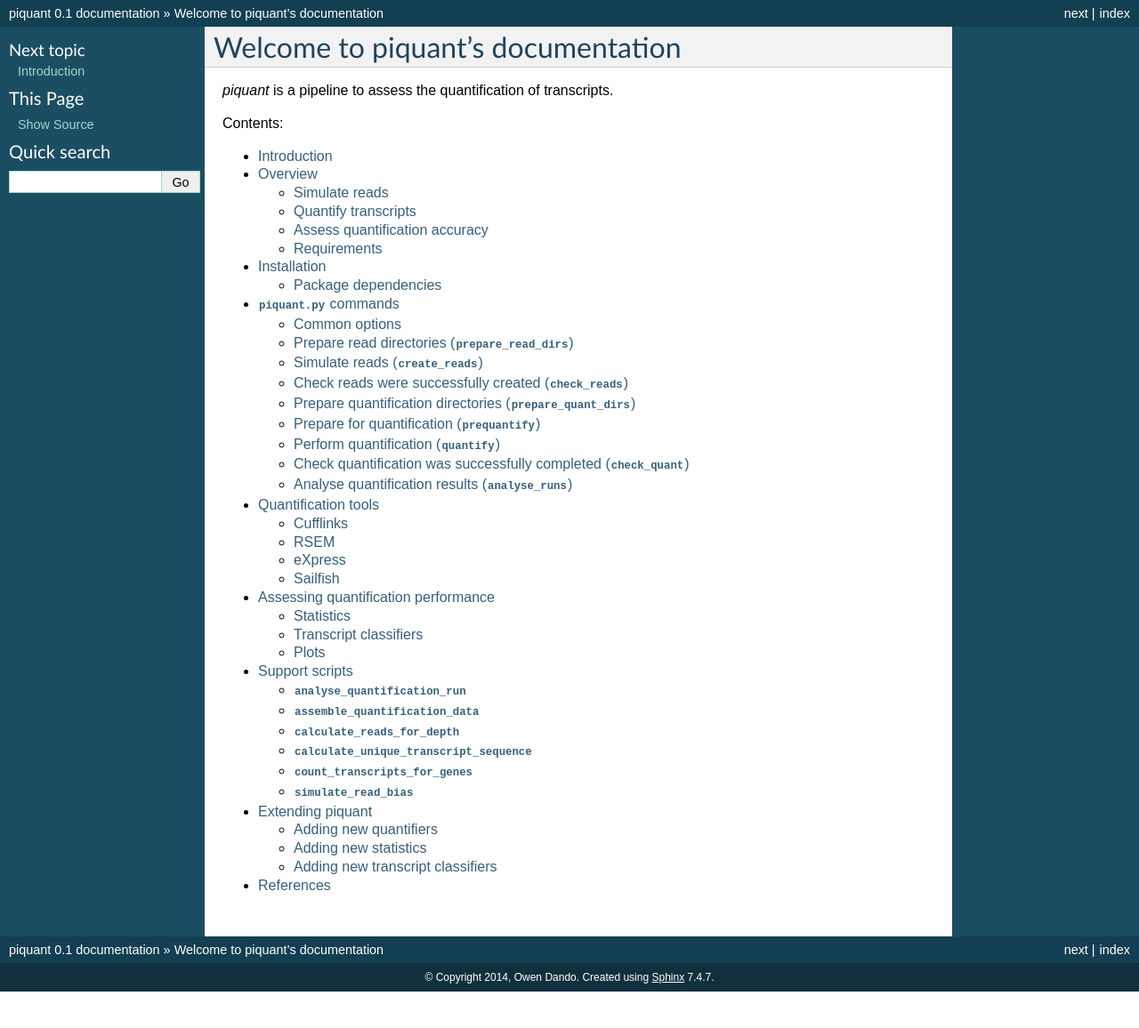
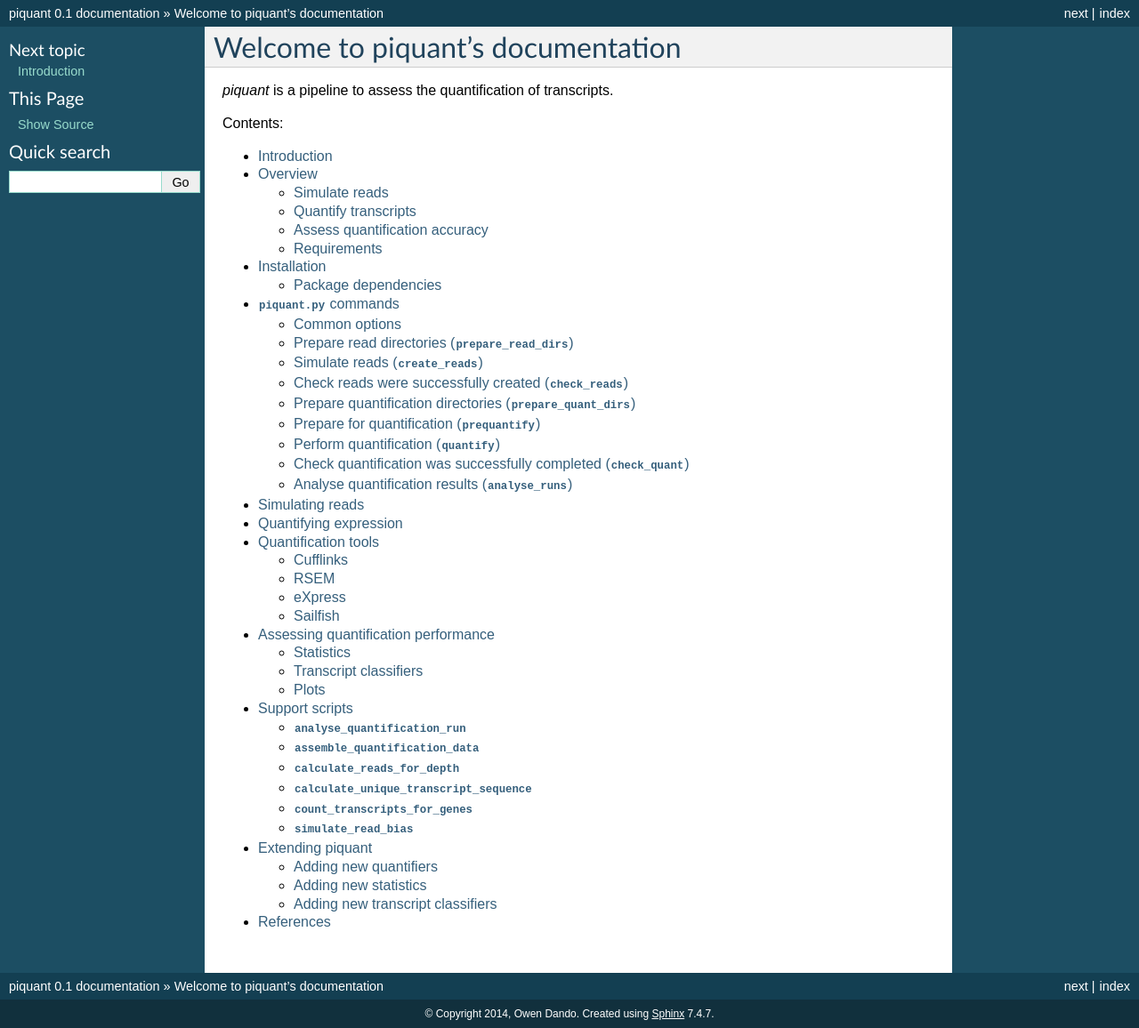
Before and after one commit to lweasel/piquant, a Sphinx documentation site: the page built from docs/index.rst, in a window 1280 px wide. Shown: the whole page at 89% size. Built offline with Sphinx 7.4.7, drawn with Linux system fonts in a browser that asks for light colours; before the commit the page ends 1115 px from its top, so only the background shows below that.

Commit message:
Add sections for simulation and quantification.

```diff
--- a/docs/index.rst
+++ b/docs/index.rst
@@ -17,6 +17,8 @@
    overview
    installation
    commands
+   simulation
+   quantification
    quantifiers
    assessment
    support_scripts
--- /dev/null
+++ b/docs/quantification.rst
@@ -0,0 +1,4 @@
+Quantifying expression
+======================
+
+TODO.
--- /dev/null
+++ b/docs/simulation.rst
@@ -0,0 +1,4 @@
+Simulating reads
+================
+
+TODO.
```
